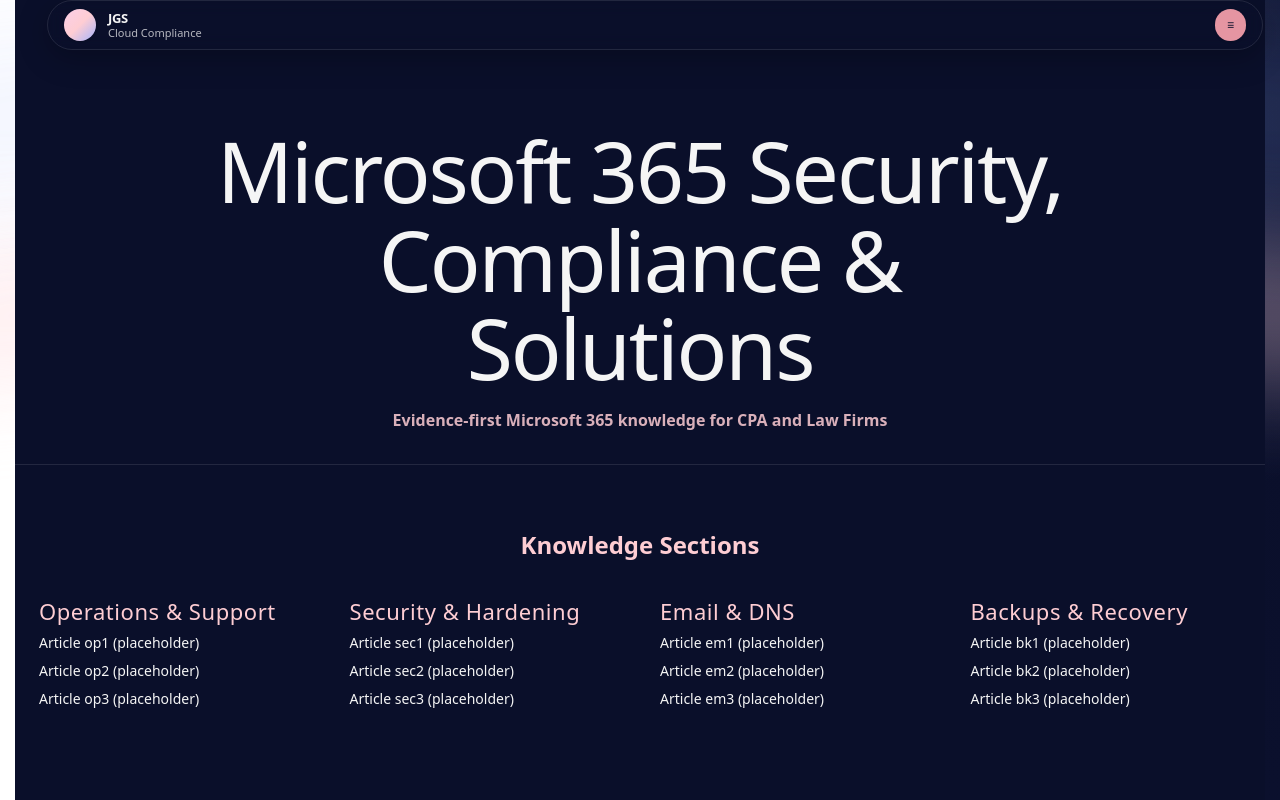
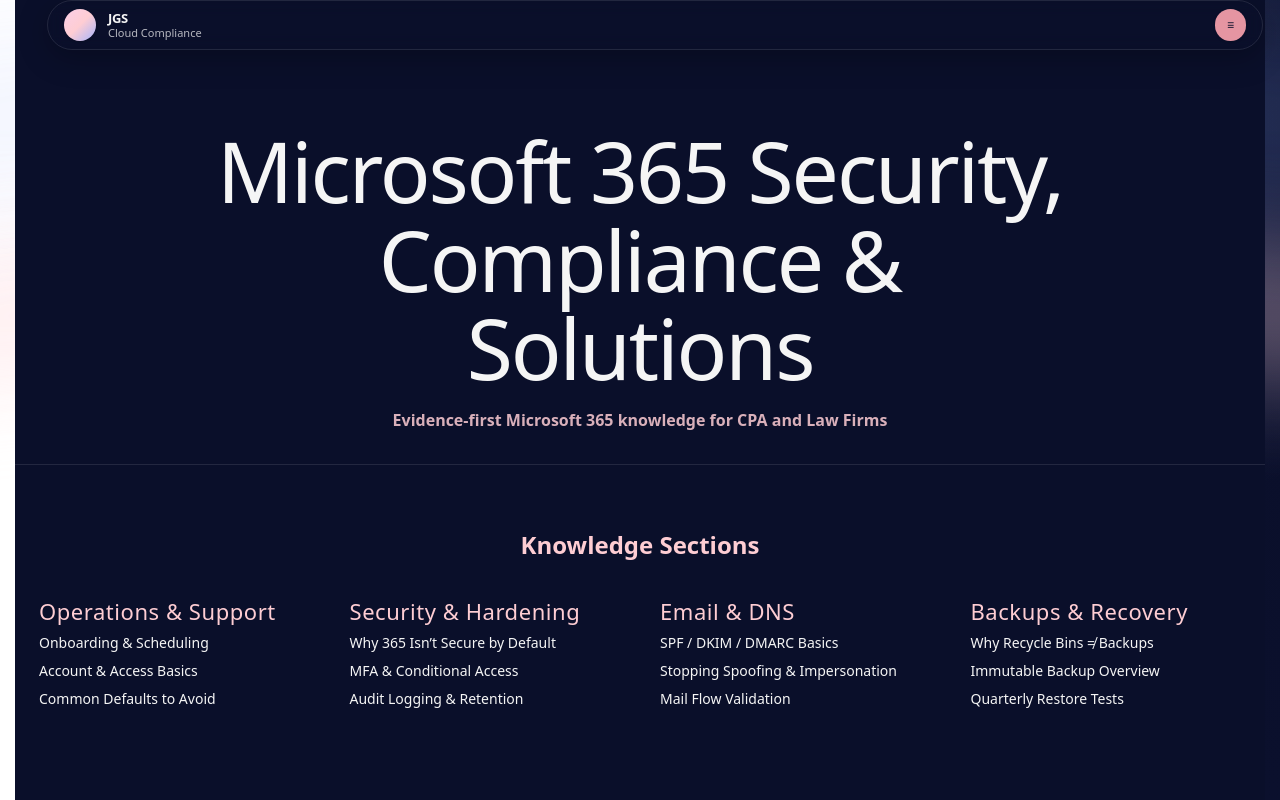
Before and after one commit to jspears80/jgs, a React (Vite) app: page / in a window 1280 px wide. Built offline with nearby package versions, Linux system fonts and the light colour scheme.

Commit message:
Update JGSPrimer.jsx

```diff
--- a/src/JGSPrimer.jsx
+++ b/src/JGSPrimer.jsx
@@ -1,6 +1,7 @@
 import React from "react";
 import { useEffect, useState } from "react";
 import { motion, AnimatePresence, useScroll, useSpring } from "framer-motion";
+
 
 
 function GlobalCSS() {
@@ -111,39 +112,75 @@ function Header({ go }) {
 }
 
 function KnowledgeGrid({ go }) {
+  const labelFor = (id) => SUBPAGES[id]?.title || `Article ${id} (placeholder)`;
+
   return (
     <section id="portal" className="relative z-10 py-16 border-t border-white/10">
-      <h2 className="text-center text-2xl font-semibold text-rose-200 mb-10">Knowledge Sections</h2>
+      <h2 className="text-center text-2xl font-semibold text-rose-200 mb-10">
+        Knowledge Sections
+      </h2>
       <div className="max-w-[1400px] mx-auto px-6 grid md:grid-cols-2 lg:grid-cols-4 gap-10 text-sm">
+
+        {/* Operations & Support */}
         <div>
-          <h3 className="display text-[22px] tracking-wide text-rose-200 mb-3">Operations & Support</h3>
+          <h3 className="display text-[22px] tracking-wide text-rose-200 mb-3">
+            Operations & Support
+          </h3>
           <ul className="space-y-2 text-left">
             {SECTIONS.operations.map((id) => (
-              <li key={id}><button onClick={()=>go(id)} className="hover:underline">Article {id} (placeholder)</button></li>
+              <li key={id}>
+                <button onClick={() => go(id)} className="hover:underline">
+                  {labelFor(id)}
+                </button>
+              </li>
             ))}
           </ul>
         </div>
+
+        {/* Security & Hardening */}
         <div>
-          <h3 className="display text-[22px] tracking-wide text-rose-200 mb-3">Security & Hardening</h3>
+          <h3 className="display text-[22px] tracking-wide text-rose-200 mb-3">
+            Security & Hardening
+          </h3>
           <ul className="space-y-2 text-left">
             {SECTIONS.security.map((id) => (
-              <li key={id}><button onClick={()=>go(id)} className="hover:underline">Article {id} (placeholder)</button></li>
+              <li key={id}>
+                <button onClick={() => go(id)} className="hover:underline">
+                  {labelFor(id)}
+                </button>
+              </li>
             ))}
           </ul>
         </div>
+
+        {/* Email & DNS */}
         <div>
-          <h3 className="display text-[22px] tracking-wide text-rose-200 mb-3">Email & DNS</h3>
+          <h3 className="display text-[22px] tracking-wide text-rose-200 mb-3">
+            Email & DNS
+          </h3>
           <ul className="space-y-2 text-left">
             {SECTIONS.emaildns.map((id) => (
-              <li key={id}><button onClick={()=>go(id)} className="hover:underline">Article {id} (placeholder)</button></li>
+              <li key={id}>
+                <button onClick={() => go(id)} className="hover:underline">
+                  {labelFor(id)}
+                </button>
+              </li>
             ))}
           </ul>
         </div>
+
+        {/* Backups & Recovery */}
         <div>
-          <h3 className="display text-[22px] tracking-wide text-rose-200 mb-3">Backups & Recovery</h3>
+          <h3 className="display text-[22px] tracking-wide text-rose-200 mb-3">
+            Backups & Recovery
+          </h3>
           <ul className="space-y-2 text-left">
             {SECTIONS.backups.map((id) => (
-              <li key={id}><button onClick={()=>go(id)} className="hover:underline">Article {id} (placeholder)</button></li>
+              <li key={id}>
+                <button onClick={() => go(id)} className="hover:underline">
+                  {labelFor(id)}
+                </button>
+              </li>
             ))}
           </ul>
         </div>
@@ -151,6 +188,7 @@ function KnowledgeGrid({ go }) {
     </section>
   );
 }
+
 
 function HomePage({ go }) {
   return (
```
